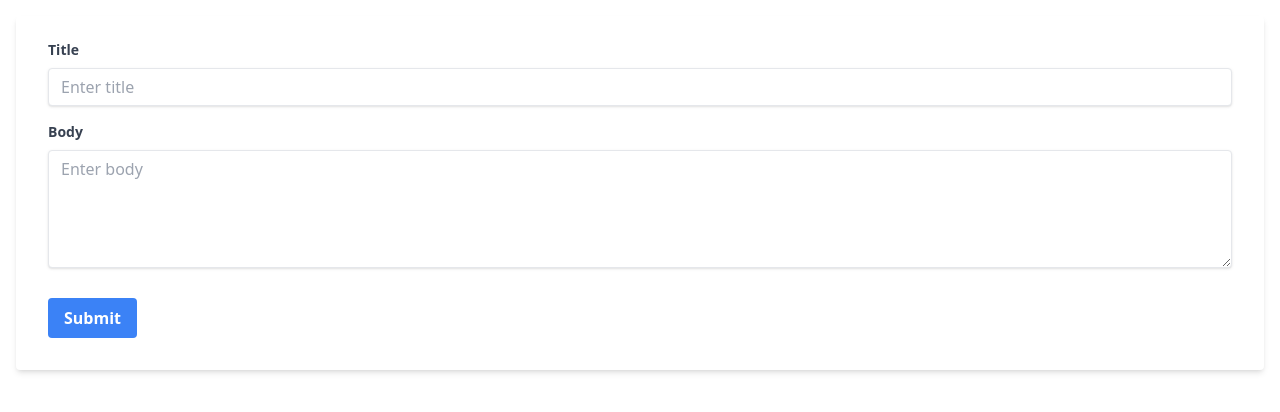
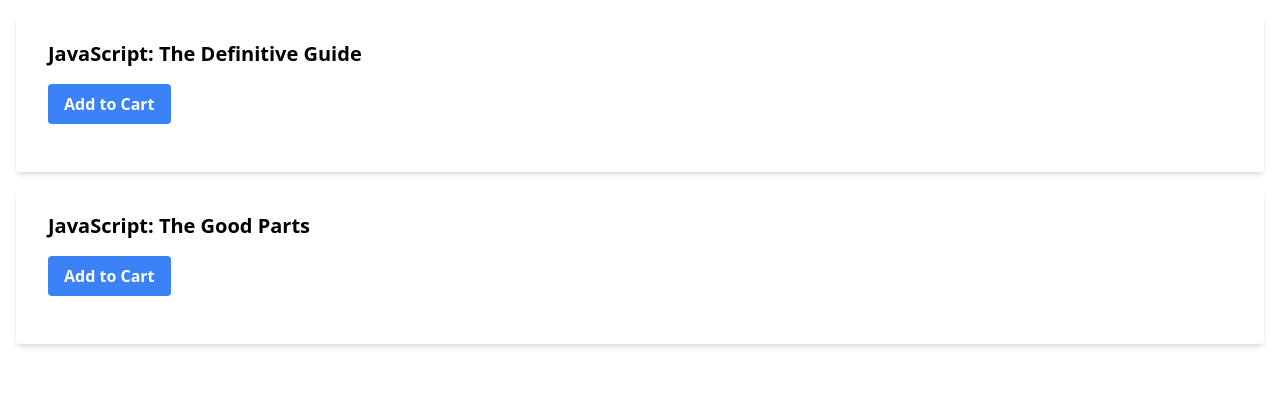
Before and after one commit to SukhachevN/react-19, a React (Vite) app: page / in a window 1280 px wide. Shown: the top 412 px of the page. Built offline with nearby package versions, Linux system fonts and the light colour scheme.

Commit message:
feat: useFormState

```diff
--- a/src/App.tsx
+++ b/src/App.tsx
@@ -1,6 +1,8 @@
 // import Joke from './components/useExampleOne/Joke';
 
-import Posts from './components/useFormStatusExample/Posts';
+import AddToCartForm from './components/useFormStateExample/AddToCartForm';
+
+// import Posts from './components/useFormStatusExample/Posts';
 
 // import ShoppingCart from './components/actionExampleTwo/ShoppingCart';
 
@@ -23,7 +25,12 @@ const App = () => {
             {/* <Theme /> */}
             {/* <Posts /> */}
             {/* <ShoppingCart /> */}
-            <Posts />
+            {/* <Posts /> */}
+            <AddToCartForm
+                itemID="1"
+                itemTitle="JavaScript: The Definitive Guide"
+            />
+            <AddToCartForm itemID="2" itemTitle="JavaScript: The Good Parts" />
         </div>
     );
 };
--- /dev/null
+++ b/src/components/useFormStateExample/AddToCartForm.tsx
@@ -0,0 +1,39 @@
+import { FC } from 'react';
+import { useFormState } from 'react-dom';
+
+const addToCart = (_: string | null, queryData: FormData) => {
+    const itemID = queryData.get('itemID');
+    if (itemID === '1') {
+        return 'Added to cart';
+    } else {
+        return "Couldn't add to cart: the item is sold out.";
+    }
+};
+
+type AddToCartFormProps = {
+    itemID: string;
+    itemTitle: string;
+};
+
+const AddToCartForm: FC<AddToCartFormProps> = ({ itemID, itemTitle }) => {
+    const [message, formAction] = useFormState(addToCart, null);
+
+    return (
+        <form
+            action={formAction}
+            className="bg-white shadow-md rounded px-8 pt-6 pb-8 mb-4"
+        >
+            <h2 className="text-xl font-bold mb-4">{itemTitle}</h2>
+            <input type="hidden" name="itemID" value={itemID} />
+            <button
+                type="submit"
+                className="bg-blue-500 hover:bg-blue-700 text-white font-bold py-2 px-4 rounded focus:outline-none focus:shadow-outline"
+            >
+                Add to Cart
+            </button>
+            <div className="mt-4 text-sm text-gray-700">{message}</div>
+        </form>
+    );
+};
+
+export default AddToCartForm;
```
